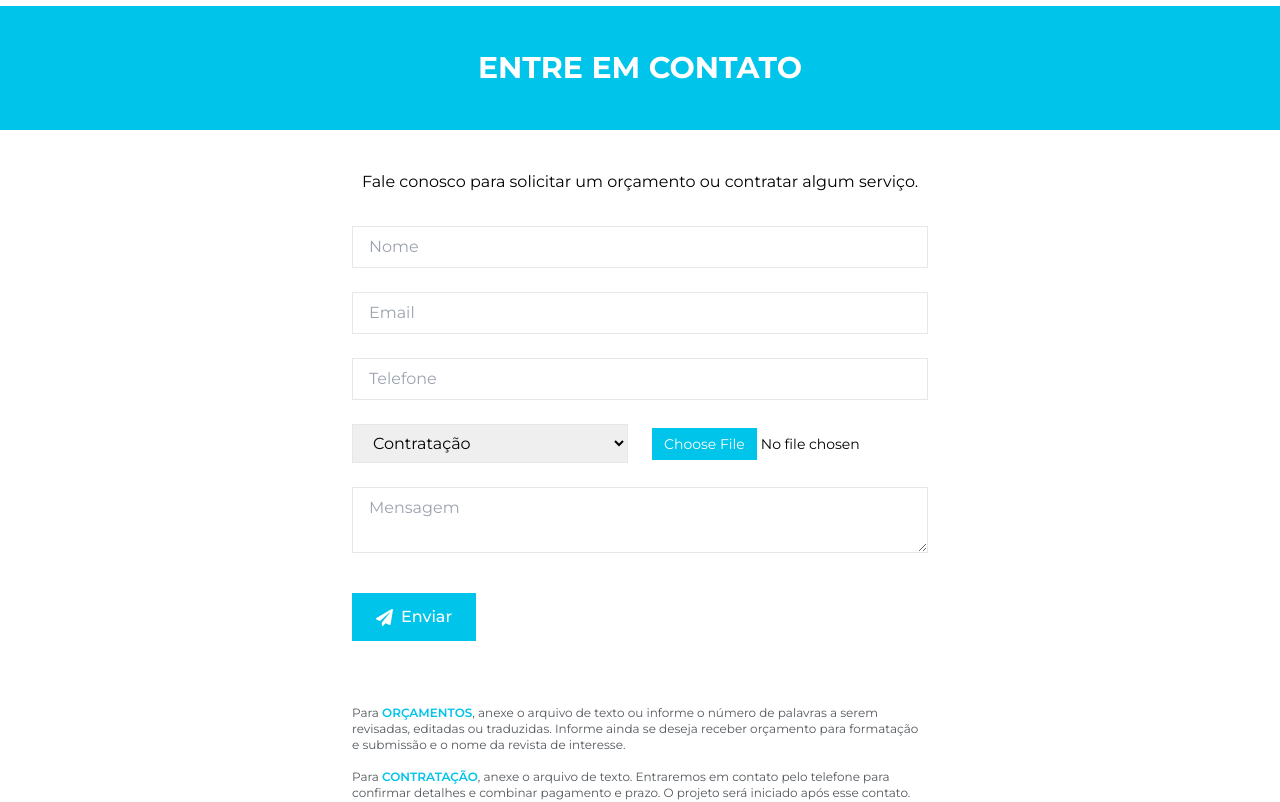
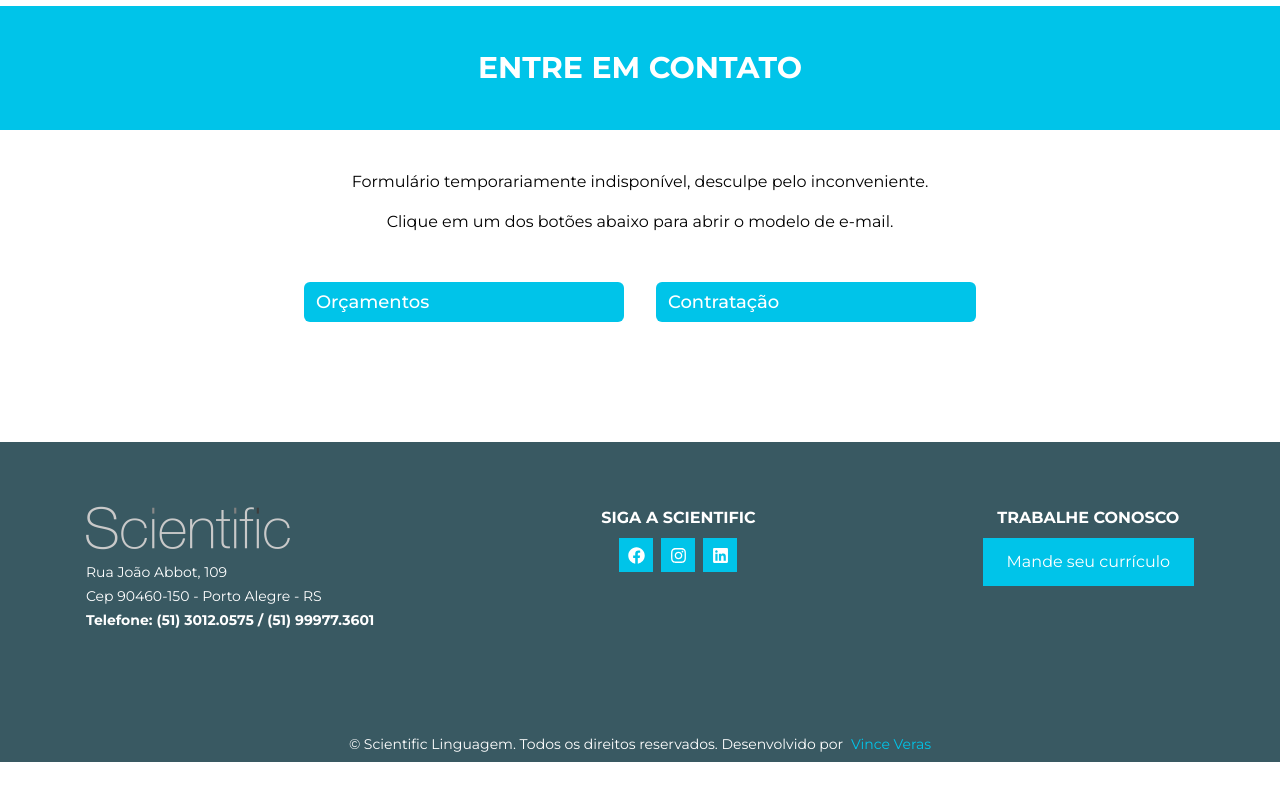
Before and after one commit to pazIago/Scientific, a Next.js app: page / in a window 1280 px wide. Shown: the part 4420-5222 px from the top of the page. After the commit the page ends 5182 px from the top, so only its background shows below. Built offline with nearby package versions, Linux system fonts and the light colour scheme; no server answers.

Commit message:
instagram fixed

```diff
--- a/src/components/Contact/index.tsx
+++ b/src/components/Contact/index.tsx
@@ -2,7 +2,7 @@ import Link from "next/link";
 
 const ContactForm = () => {
   return (
-    <div className="flex flex-col gap-4 py-10">
+    <div className="flex flex-col gap-4 py-10 [&>p]:text-center [&>p]:px-4">
       <p>
         Formulário temporariamente indisponível, desculpe pelo inconveniente.
       </p>
--- a/src/components/Instagram/index.tsx
+++ b/src/components/Instagram/index.tsx
@@ -9,9 +9,7 @@ export default function InstagramFeed({ posts }: Props) {
   return (
     <div className="flex flex-wrap justify-center w-full">
       {posts.length > 0 &&
-        posts
-          .slice(0, 3)
-          .map(({ id, permalink, media_url, thumbnail_url }) => (
+        posts.map(({ id, permalink, media_url, thumbnail_url }) => (
           <Frame
             key={id}
             permalink={permalink}
--- a/src/pages/index.tsx
+++ b/src/pages/index.tsx
@@ -236,7 +236,8 @@ export default function Home({ data }: InstagramProps) {
         className="pt-40 my-20 -mt-20 max-md:pt-24 max-md:-mt-24"
       >
         <Stripe text="Entre em Contato" />
-        <div className="text-center max-w-[1140px] mx-auto mt-10 px-4">
+        <ContactForm />
+        {/* <div className="text-center max-w-[1140px] mx-auto mt-10 px-4">
           <p className="mb-8">
             Fale conosco para solicitar um orçamento ou contratar algum serviço.
           </p>
@@ -255,7 +256,7 @@ export default function Home({ data }: InstagramProps) {
               contato.
             </p>
           </div>
-        </div>
+        </div> */}
       </section>
       <Footer />
     </>
@@ -267,19 +268,22 @@ export const getStaticProps: GetStaticProps<InstagramProps> = async () => {
     const { data: response } = await axios.get<InstagramProps>(
       "https://graph.instagram.com/me/media?fields=id,permalink,media_url,thumbnail_url,caption&access_token=IGQVJVdWRxNFp3Y0JSbV83RVY1a3RwR3pjTEx6d0NIWGNQVTBleVpJclBXdk9GTW1oRzFiZAi1mTTFnS0JVQ0w2M1hvZA1NMcm1mLTJwLXZA0Y2RnYWh5UkN5TGJ6NElxZAlRSbXhZAbzdBckU3Y0tiSEtIagZDZD"
     );
+
+    if (!response.data) throw new Error("Failed to fetch data");
+
     return {
       props: {
-        data: response.data,
+        data: response.data.slice(0, 3),
       },
       revalidate: 60 * 60 * 24, // 24 hours
     };
   } catch (err) {
-    console.error(err, "Failed to fetch data");
+    console.error(err);
     return {
       props: {
         data: [],
       },
-      revalidate: 60, // 1 minute
+      revalidate: 30, // 30 seconds
     };
   }
 };
```
Also changed, not shown: 1 other file (tests, documents, lock files or other folders). Lines whose indentation alone changed are shown as unchanged.
